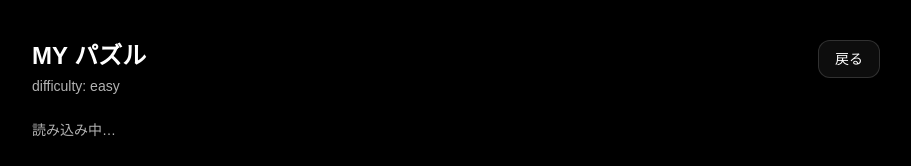
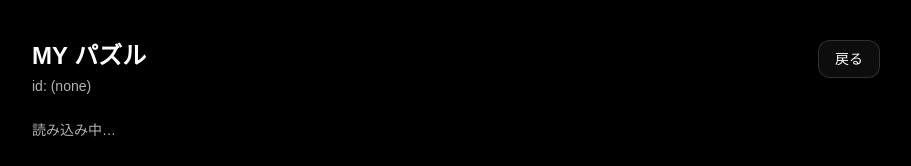
Before and after one commit to kan0601g-maker/nururmarket-ui, a Next.js app: page /ahatouch/my/play in a window 1280 px wide. Shown: the top 166 px of the page, without its empty margins (184-1095 px from the left). Built offline with nearby package versions, Linux system fonts and the light colour scheme.

Commit message:
remove unsupported onDifficultyChange prop

```diff
--- a/app/ahatouch/my/play/page.tsx
+++ b/app/ahatouch/my/play/page.tsx
@@ -13,7 +13,9 @@ function PlayInner() {
   const sp = useSearchParams();
   const idFromQuery = sp.get("id") ?? "";
 
-  const [difficulty, setDifficulty] = useState<Difficulty>("easy");
+  // ✅ AhaPuzzleが受け取れるのは initialDifficulty だけなので固定でOK
+  const initialDifficulty: Difficulty = "easy";
+
   const [src, setSrc] = useState<string | null>(null);
 
   useEffect(() => {
@@ -47,7 +49,7 @@ function PlayInner() {
         <div className="flex items-start justify-between gap-4">
           <div>
             <h1 className="text-2xl font-bold">MY パズル</h1>
-            <p className="mt-1 text-sm opacity-70">difficulty: {difficulty}</p>
+            <p className="mt-1 text-sm opacity-70">id: {idFromQuery || "(none)"}</p>
           </div>
 
           <Link
@@ -62,9 +64,8 @@ function PlayInner() {
           {src ? (
             <AhaPuzzle
               imageSrc={src}
-              imageKey={idFromQuery}                 // ✅ AhaPuzzleが要求
-              initialDifficulty={difficulty}         // ✅ difficulty → initialDifficulty
-              onDifficultyChange={setDifficulty}     // ✅ これは残してOK（型が通るなら）
+              imageKey={idFromQuery}                // ✅ 必須
+              initialDifficulty={initialDifficulty} // ✅ 必須
             />
           ) : (
             <div className="text-sm opacity-70">読み込み中…</div>
```
